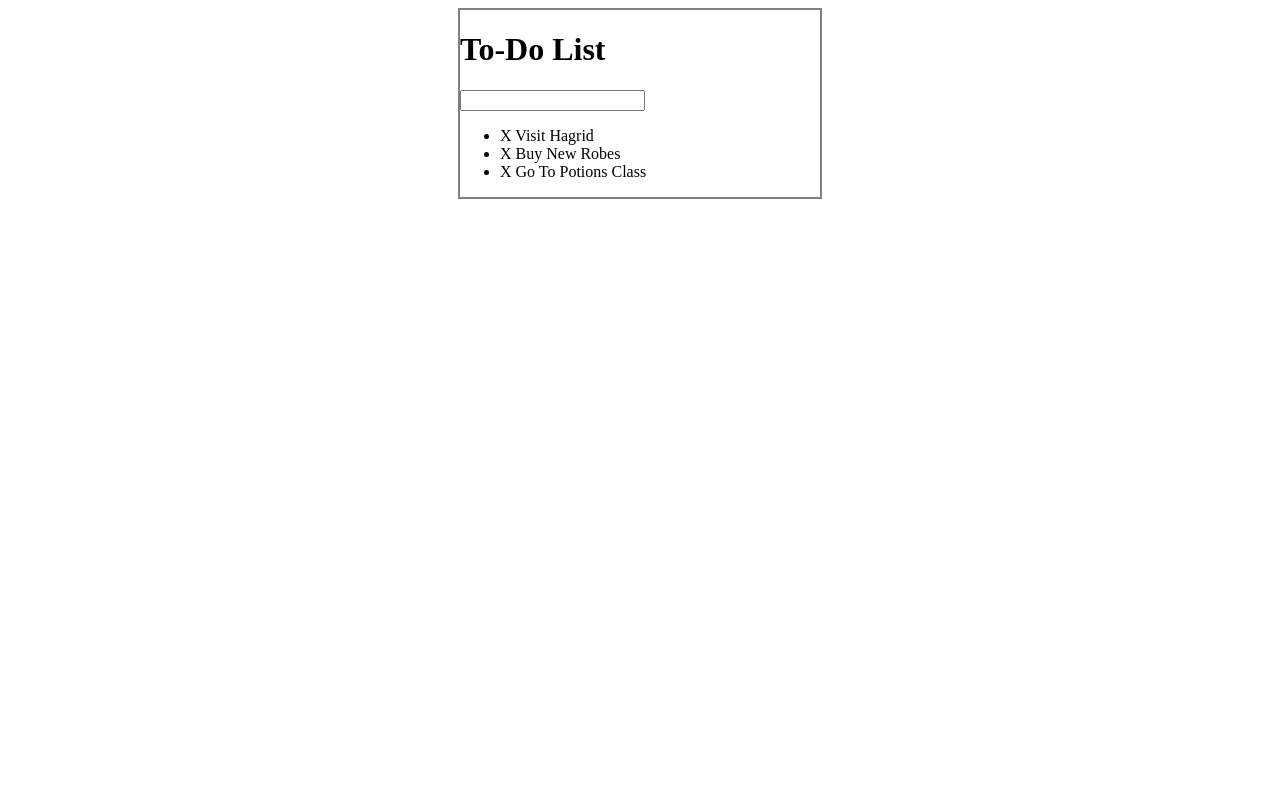
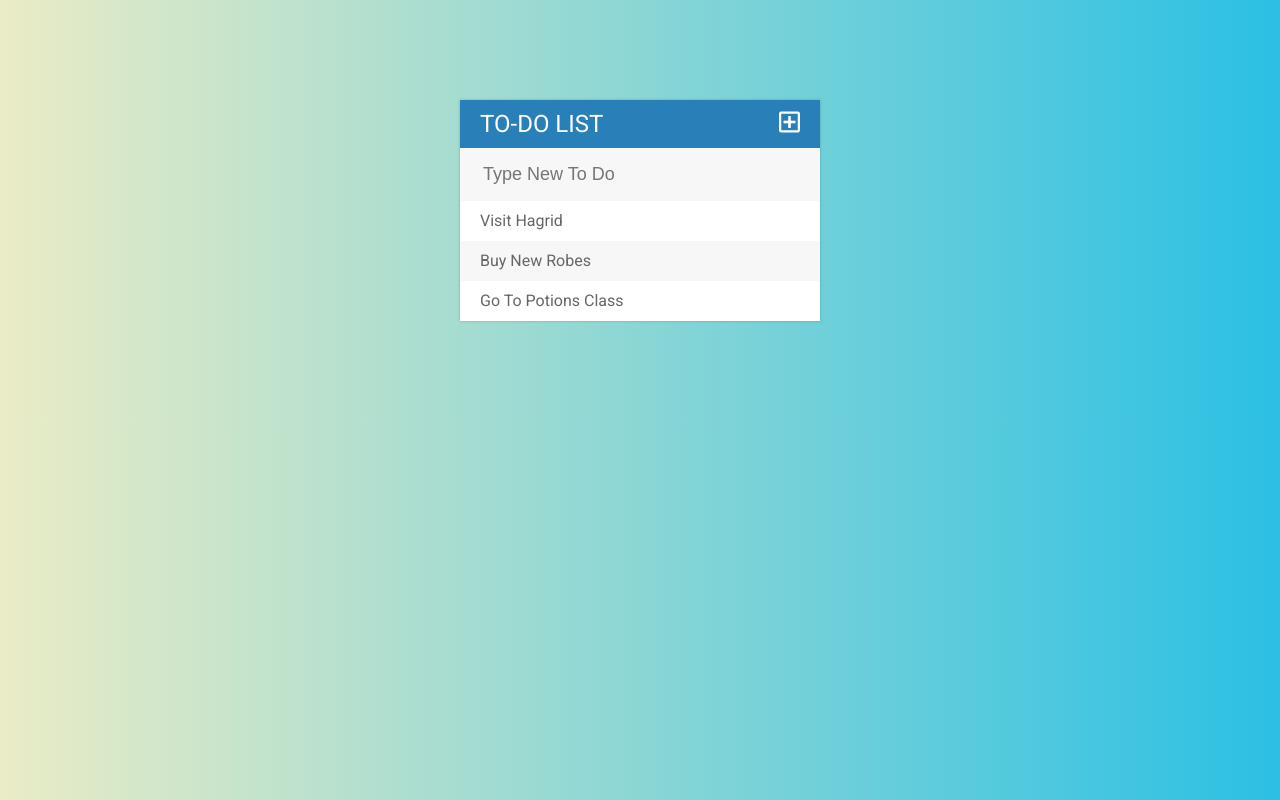
Before and after one commit to hdimessi/todos, a plain HTML site: page index.html in a window 1280 px wide. Drawn offline with Linux system fonts and the light colour scheme.

Commit message:
progress on styling and animating the view

```diff
--- a/assets/css/todos.css
+++ b/assets/css/todos.css
@@ -1,16 +1,75 @@
+body {
+  font-family: Roboto;
+  background: #2bc0e4; /* fallback for old browsers */
+  background: -webkit-linear-gradient(
+    to right,
+    #eaecc6,
+    #2bc0e4
+  ); /* Chrome 10-25, Safari 5.1-6 */
+  background: linear-gradient(
+    to right,
+    #eaecc6,
+    #2bc0e4
+  ); /* W3C, IE 10+/ Edge, Firefox 16+, Chrome 26+, Opera 12+, Safari 7+ */
+}
 #container {
-  border: 2px solid gray;
   width: 360px;
-  margin: 0 auto;
+  margin: 100px auto;
+  background-color: #f7f7f7;
+  box-shadow: 0 0 3px rgba(0, 0, 0, 0.2);
+}
+
+h1 {
+  background-color: #2980b9;
+  color: white;
+  margin: 0;
+  padding: 10px 20px;
+  text-transform: uppercase;
+  font-size: 24px;
+  font-weight: normal;
+}
+
+.fa-plus-square {
+  float: right;
+}
+
+ul {
+  list-style: none;
+  margin: 0;
+  padding: 0;
 }
 
 li {
+  background-color: white;
   user-select: none;
   -webkit-user-select: none;
   -ms-user-select: none;
   -webkit-touch-callout: none;
   -o-user-select: none;
   -moz-user-select: none;
+  height: 40px;
+  line-height: 40px;
+  color: #666;
+}
+
+li:nth-child(2n) {
+  background-color: #f7f7f7;
+}
+
+input {
+  font-size: 18px;
+  background-color: #f7f7f7;
+  width: 100%;
+  padding: 13px 13px 13px 20px;
+  box-sizing: border-box;
+  color: #2980b9;
+  border: 3px solid rgba(0, 0, 0, 0);
+}
+
+input:focus {
+  background-color: white;
+  border: 3px solid #2980b9;
+  outline: none;
 }
 
 .completed {
@@ -18,8 +77,33 @@ li {
   text-decoration: line-through;
 }
 
+.delete {
+  background-color: #e74c3c;
+  height: 40px;
+  margin-right: 20px;
+  text-align: center;
+  color: white;
+  width: 0px;
+  float: left;
+  line-height: 40px;
+  transition: 0.2s linear;
+  opacity: 0;
+}
+
+li:hover .delete {
+  width: 40px;
+  opacity: 1;
+}
+
+li:hover .copy {
+  display: inline;
+}
+
 .copy {
-  display: inline;
+  display: none;
+  float: right;
+  line-height: 40px;
+  margin: 0 10px;
 }
 
 .hidden {
--- a/assets/js/todos.js
+++ b/assets/js/todos.js
@@ -2,10 +2,6 @@
 $("ul").on("click", ".content", function() {
   // if li is gray
   $(this).toggleClass("completed");
-});
-
-$("ul").on("mouseenter mouseleave", "li", function() {
-  $(this.lastElementChild).toggleClass("hidden");
 });
 
 $("ul").on("click", ".delete", function(event) {
@@ -18,8 +14,6 @@ $("ul").on("click", ".delete", function(event) {
 });
 
 $("ul").on("click", ".copy", function(event) {
-  console.log("hhh");
-
   let adjacentSpan = $(this).prev();
   console.log(adjacentSpan);
   var $temp = $("<input>");
@@ -36,9 +30,9 @@ $("input[type='text']").keypress(function(event) {
     var todoText = $(this).val();
     // create a new li and add it to ul
     $("ul").append(
-      '<li><span class="delete">X</span><span class="content"> ' +
+      '<li><span class="delete far fa-trash-alt"></span><span class="content"> ' +
         todoText +
-        '</span> <span class="copy">C</span></li>'
+        '</span> <span class="hidden copy far fa-copy"></span></li>'
     );
     // clear the input
     $(this).val("");
--- a/index.html
+++ b/index.html
@@ -5,6 +5,16 @@
     <meta http-equiv="X-UA-Compatible" content="IE=edge" />
     <title>Todo List</title>
     <meta name="viewport" content="width=device-width, initial-scale=1" />
+    <link
+      href="https://fonts.googleapis.com/css?family=Roboto:400,500,700"
+      rel="stylesheet"
+    />
+    <link
+      rel="stylesheet"
+      href="https://use.fontawesome.com/releases/v5.7.2/css/all.css"
+      integrity="sha384-fnmOCqbTlWIlj8LyTjo7mOUStjsKC4pOpQbqyi7RrhN7udi9RwhKkMHpvLbHG9Sr"
+      crossorigin="anonymous"
+    />
     <link
       rel="stylesheet"
       type="text/css"
@@ -18,24 +28,24 @@
   </head>
   <body>
     <div id="container">
-      <h1>To-Do List</h1>
-      <input type="text" name="" id="" />
+      <h1>To-Do List <i class="far fa-plus-square"></i></h1>
+      <input type="text" name="" id="" placeholder="Type New To Do" />
 
       <ul>
         <li>
-          <span class="delete">X</span>
+          <span class="delete far fa-trash-alt"></span>
           <span class="content">Visit Hagrid</span>
-          <span class="hidden copy">C</span>
+          <span class="hidden copy far fa-copy"></span>
         </li>
         <li>
-          <span class="delete">X</span>
+          <span class="delete far fa-trash-alt"></span>
           <span class="content">Buy New Robes</span>
-          <span class="hidden copy">C</span>
+          <span class="hidden copy far fa-copy"></span>
         </li>
         <li>
-          <span class="delete">X</span>
+          <span class="delete far fa-trash-alt"></span>
           <span class="content">Go To Potions Class</span>
-          <span class="hidden copy">C</span>
+          <span class="hidden copy far fa-copy"></span>
         </li>
       </ul>
     </div>
```
